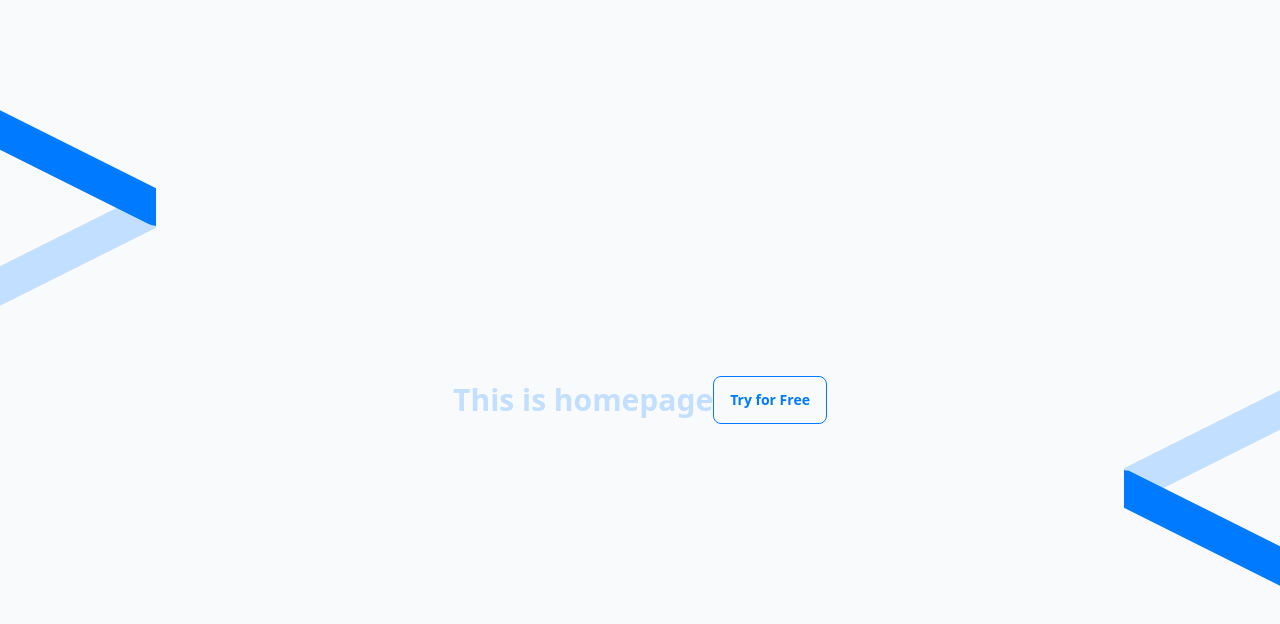
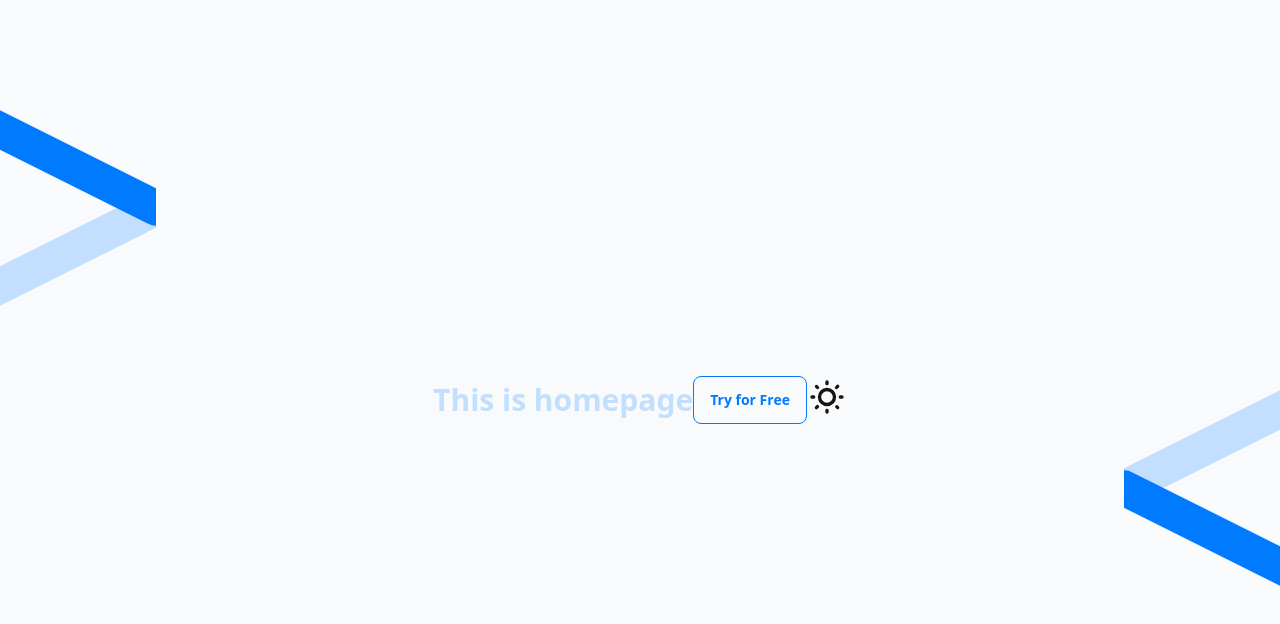
Before and after one commit to LofftApp/crew-swaps-web, a React (Vite) app: page / in a window 1280 px wide. Shown: the top 624 px of the page. Built offline with nearby package versions, Linux system fonts and the light colour scheme.

Commit message:
ToggleTheme component

```diff
--- /dev/null
+++ b/src/components/ThemeToggle.tsx
@@ -0,0 +1,63 @@
+import { useEffect } from "react";
+import { useLocalStorageState } from "../hooks/useLocalStorageState";
+
+const themes = {
+  dark: "darkcrew",
+  light: "lightcrew",
+};
+
+function ThemeToggle() {
+  const { value: theme, setValue: setTheme } = useLocalStorageState(
+    window.matchMedia("(prefers-color-scheme: dark)").matches
+      ? themes.dark
+      : themes.light,
+    "theme",
+  );
+
+  useEffect(() => {
+    if (theme === themes.dark) {
+      document.documentElement.setAttribute("data-theme", themes.dark);
+    } else {
+      document.documentElement.setAttribute("data-theme", themes.light);
+    }
+  }, [theme]);
+
+  const handleToggleTheme = () => {
+    const newTheme = theme === themes.dark ? themes.light : themes.dark;
+    document.documentElement.setAttribute("data-theme", newTheme);
+    setTheme(newTheme);
+  };
+
+  return (
+    <div>
+      <label className="swap swap-rotate">
+        <input
+          type="checkbox"
+          className="theme-controller"
+          onChange={handleToggleTheme}
+          checked={theme === themes.dark}
+        />
+
+        {/* Sun icon */}
+        <svg
+          className="swap-off h-10 w-10 fill-current"
+          xmlns="http://www.w3.org/2000/svg"
+          viewBox="0 0 24 24"
+        >
+          <path d="M5.64,17l-.71.71a1,1,0,0,0,0,1.41,1,1,0,0,0,1.41,0l.71-.71A1,1,0,0,0,5.64,17ZM5,12a1,1,0,0,0-1-1H3a1,1,0,0,0,0,2H4A1,1,0,0,0,5,12Zm7-7a1,1,0,0,0,1-1V3a1,1,0,0,0-2,0V4A1,1,0,0,0,12,5ZM5.64,7.05a1,1,0,0,0,.7.29,1,1,0,0,0,.71-.29,1,1,0,0,0,0-1.41l-.71-.71A1,1,0,0,0,4.93,6.34Zm12,.29a1,1,0,0,0,.7-.29l.71-.71a1,1,0,1,0-1.41-1.41L17,5.64a1,1,0,0,0,0,1.41A1,1,0,0,0,17.66,7.34ZM21,11H20a1,1,0,0,0,0,2h1a1,1,0,0,0,0-2Zm-9,8a1,1,0,0,0-1,1v1a1,1,0,0,0,2,0V20A1,1,0,0,0,12,19ZM18.36,17A1,1,0,0,0,17,18.36l.71.71a1,1,0,0,0,1.41,0,1,1,0,0,0,0-1.41ZM12,6.5A5.5,5.5,0,1,0,17.5,12,5.51,5.51,0,0,0,12,6.5Zm0,9A3.5,3.5,0,1,1,15.5,12,3.5,3.5,0,0,1,12,15.5Z" />
+        </svg>
+
+        {/* Moon icon */}
+        <svg
+          className="swap-on h-10 w-10 fill-current"
+          xmlns="http://www.w3.org/2000/svg"
+          viewBox="0 0 24 24"
+        >
+          <path d="M21.64,13a1,1,0,0,0-1.05-.14,8.05,8.05,0,0,1-3.37.73A8.15,8.15,0,0,1,9.08,5.49a8.59,8.59,0,0,1,.25-2A1,1,0,0,0,8,2.36,10.14,10.14,0,1,0,22,14.05,1,1,0,0,0,21.64,13Zm-9.5,6.69A8.14,8.14,0,0,1,7.08,5.22v.27A10.15,10.15,0,0,0,17.22,15.63a9.79,9.79,0,0,0,2.1-.22A8.11,8.11,0,0,1,12.14,19.73Z" />
+        </svg>
+      </label>
+    </div>
+  );
+}
+
+export default ThemeToggle;
--- /dev/null
+++ b/src/hooks/useLocalStorageState.ts
@@ -0,0 +1,17 @@
+import { useState, useEffect } from "react";
+
+export function useLocalStorageState<T>(
+  initialState: T,
+  key: string,
+): { value: T; setValue: React.Dispatch<React.SetStateAction<T>> } {
+  const [value, setValue] = useState<T>(() => {
+    const storedValue = localStorage.getItem(key);
+    return storedValue ? JSON.parse(storedValue) : initialState;
+  });
+
+  useEffect(() => {
+    localStorage.setItem(key, JSON.stringify(value));
+  }, [value, key]);
+
+  return { value, setValue };
+}
--- a/src/pages/home/Homepage.tsx
+++ b/src/pages/home/Homepage.tsx
@@ -1,5 +1,5 @@
 import BgImage from "../../components/BgImage";
-
+import ThemeToggle from "../../components/ThemeToggle";
 
 function Homepage() {
   return (
@@ -10,10 +10,11 @@
       <BgImage className="bottom-0 right-0 -translate-y-[100%] translate-x-1/3 rotate-180 transform md:translate-x-1/4" />
 
       <div className="relative z-10 flex h-full items-center justify-center">
-        <h1 className="text-secondary text-center text-3xl font-bold">
+        <h1 className="text-center text-3xl font-bold text-secondary">
           This is homepage
         </h1>
-        <button className="btn btn-primary btn-outline">Try for Free</button>
+        <button className="btn btn-outline btn-primary">Try for Free</button>
+        <ThemeToggle />
       </div>
     </div>
   );
```
